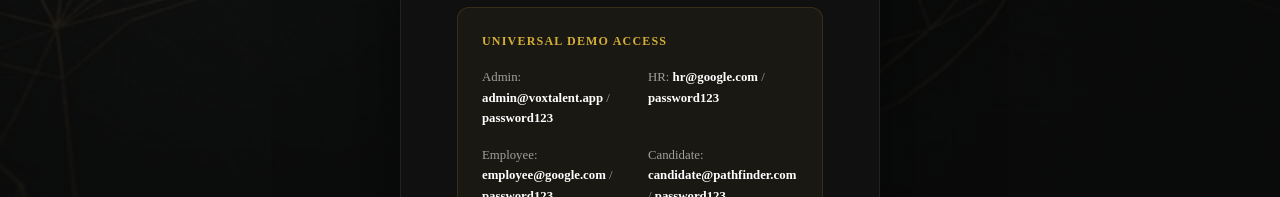
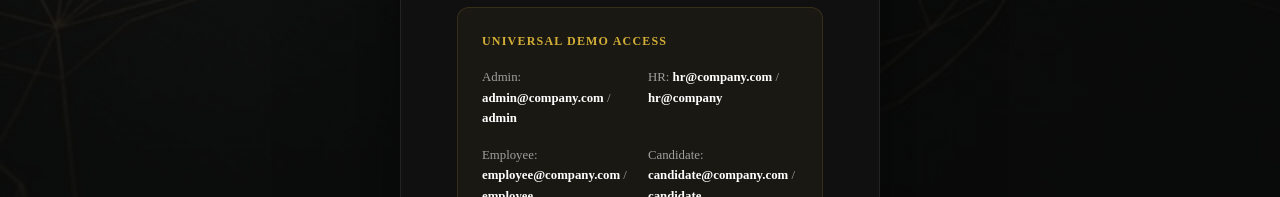
Before and after one commit to Celestin25/voxtalent, a Next.js app: page /login in a window 1280 px wide. Shown: the part 603-800 px from the top of the page. Built offline with nearby package versions, Linux system fonts and the light colour scheme; no server answers; a web font is replaced by a local one.

Commit message:
admin added

```diff
--- a/src/app/login/page.tsx
+++ b/src/app/login/page.tsx
@@ -94,10 +94,10 @@
           <div className={styles.demoBox}>
             <p className={styles.demoTitle}>Universal Demo Access</p>
             <div className={styles.demoGrid}>
-              <div className={styles.demoItem}>Admin: <b>admin@voxtalent.app</b> / <b>password123</b></div>
-              <div className={styles.demoItem}>HR: <b>hr@google.com</b> / <b>password123</b></div>
-              <div className={styles.demoItem}>Employee: <b>employee@google.com</b> / <b>password123</b></div>
-              <div className={styles.demoItem}>Candidate: <b>candidate@pathfinder.com</b> / <b>password123</b></div>
+              <div className={styles.demoItem}>Admin: <b>admin@company.com</b> / <b>admin</b></div>
+              <div className={styles.demoItem}>HR: <b>hr@company.com</b> / <b>hr@company</b></div>
+              <div className={styles.demoItem}>Employee: <b>employee@company.com</b> / <b>employee</b></div>
+              <div className={styles.demoItem}>Candidate: <b>candidate@company.com</b> / <b>candidate</b></div>
             </div>
           </div>
 
```
